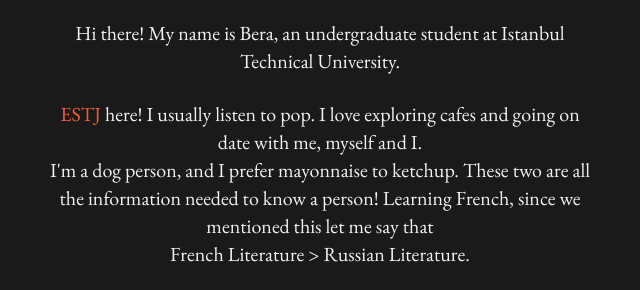
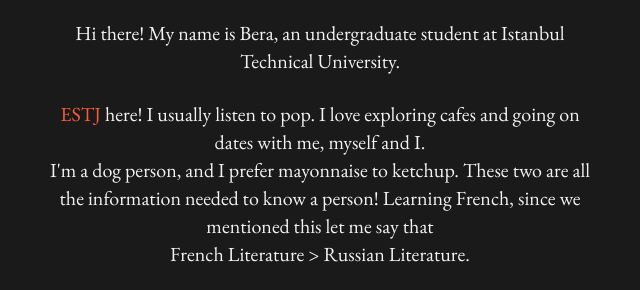
Before and after one commit to Supomera/omer-bera, a plain HTML site: page index.html in a window 1280 px wide. Shown: the part 872-1162 px from the top of the page, 320-960 px from the left. Drawn offline with nearby package versions, Linux system fonts and the light colour scheme.

Commit message:
Update index.html

```diff
--- a/index.html
+++ b/index.html
@@ -84,7 +84,7 @@
         <div class="col-lg-6 col-lg-offset-3">
           <p>Hi there! My name is Bera, an undergraduate student at Istanbul Technical University. </p>
 
-          <p> <a href = "https://www.verywellmind.com/estj-extraverted-sensing-thinking-judging-2795985"> ESTJ </a> here! I usually listen to pop. I love exploring cafes and going on date with me, myself and I. <br> I'm a dog person, and I prefer mayonnaise to ketchup. These two are all the information needed to know a person! Learning French, since we mentioned this let me say that <br> French Literature > Russian Literature. </p>
+          <p> <a href = "https://www.verywellmind.com/estj-extraverted-sensing-thinking-judging-2795985"> ESTJ </a> here! I usually listen to pop. I love exploring cafes and going on dates with me, myself and I. <br> I'm a dog person, and I prefer mayonnaise to ketchup. These two are all the information needed to know a person! Learning French, since we mentioned this let me say that <br> French Literature > Russian Literature. </p>
 
           <p>J'apprends encore le français donc je peux parler un peu le français. Je pense que c'est assez pour le moment! </p>
           </p>
```
